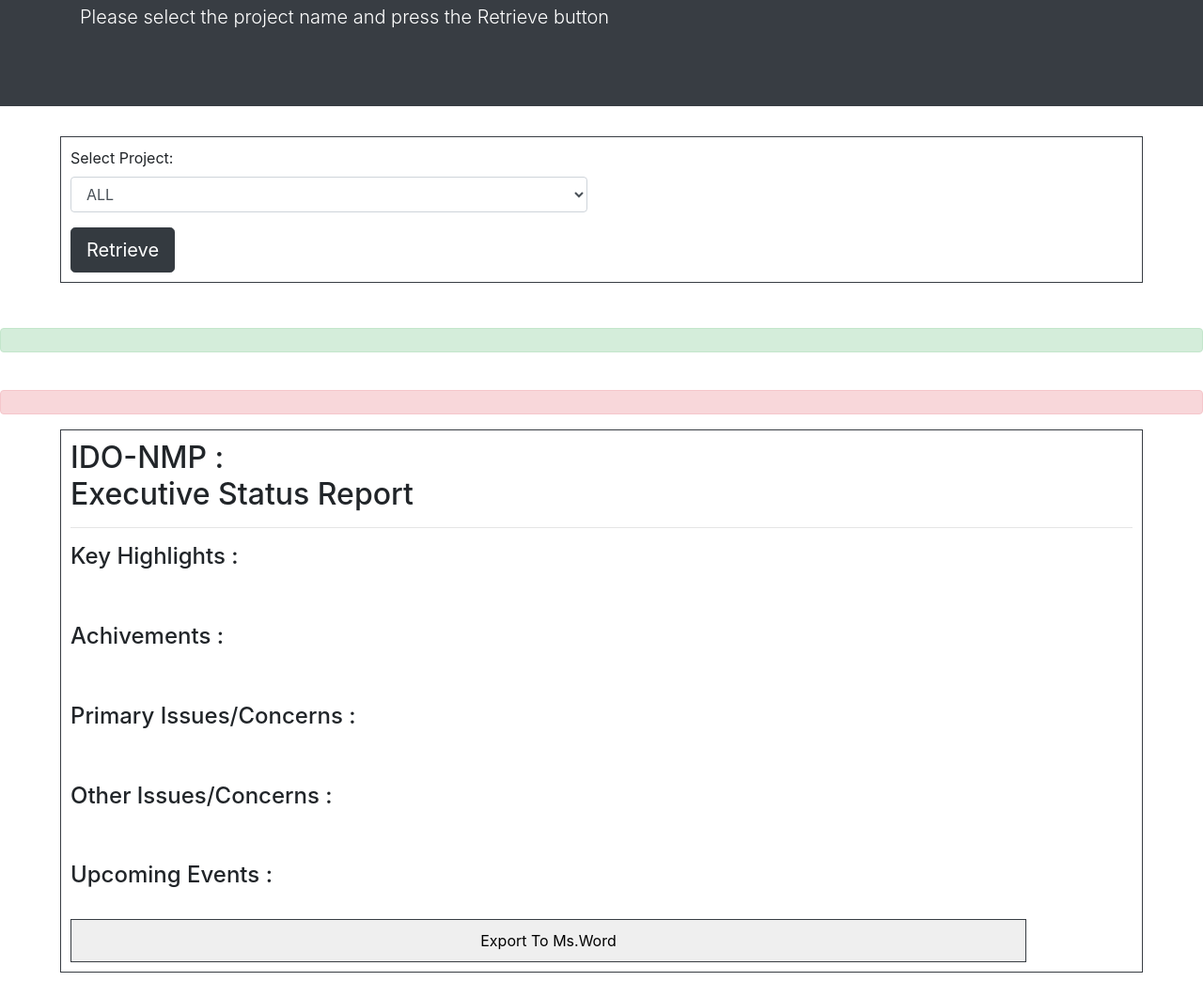
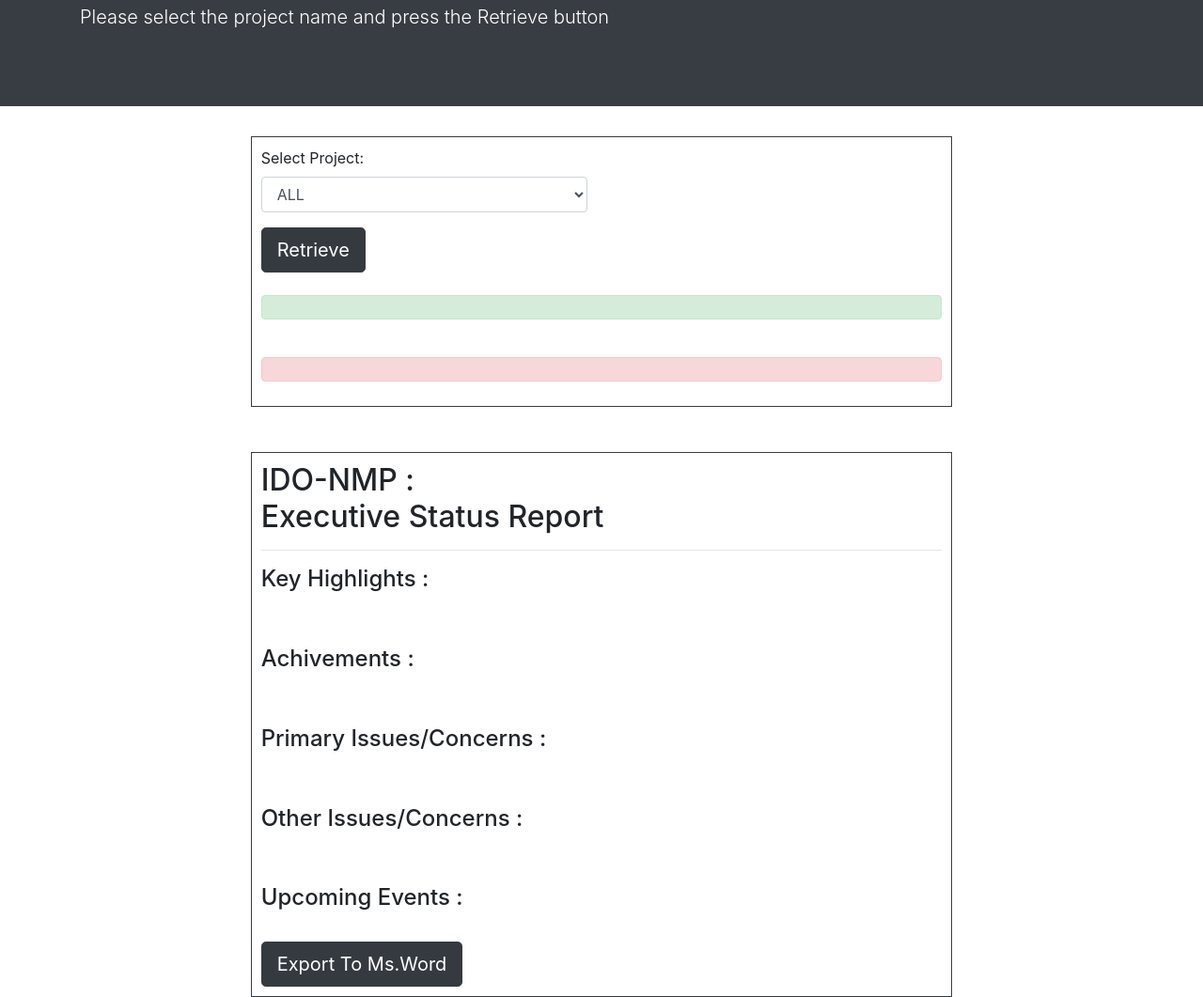
Before and after one commit to Stormrag3/IDONMP, a plain HTML site: page admin_2.html in a window 1280 px wide. Shown: the part 283-1344 px from the top of the page at 94% size. Before the commit the page ends 1318 px from the top, so only its background shows below. Drawn offline with nearby package versions, Linux system fonts and the light colour scheme.

Commit message:
V2 updated

```diff
--- a/admin_2.html
+++ b/admin_2.html
@@ -40,7 +40,6 @@
 
             <nav class="navbar navbar-expand-lg navbar-light bg-dark clearfix">
 
-                <a class="navbar-brand" id="navigator" href="#">(A2)</a>
 
                 <a class="navbar-brand" id="navigator" href="index.html">(B)</a>
 
@@ -70,7 +69,7 @@
 
           </div>
 
-              <form class="center" action="#">
+              <form class="center col-sm-7" action="#">
 
                     <div class="row">
 
@@ -117,20 +116,21 @@
                       </div>
 
                     </div>
-
-                  </form>
-
-                  <br><br>
-
-                  <div id="successbar" class="alert alert-success barstyle" role="alert"></div>
+                    <br>
+                    <div id="successbar" class="alert alert-success barstyle" role="alert"></div>
 
                     <br>
 
                 <div id="failbar" class="alert alert-danger barstyle" role="alert"></div>
 
                 </div>
+                  </form>
 
-                  <div class="center" id="admindata" style="align-content: center">
+                  <br><br>
+
+
+
+                  <div class="center col-sm-7" id="admindata" style="align-content: center">
 
                       <h2>
 
@@ -194,7 +194,7 @@
 
 
 
-                      <button id="exportMS" onclick="Export2Doc()" class="center">Export To Ms.Word</button>
+                      <button id="exportMS" onclick="Export2Doc()" class="btn btn-dark btn-lg">Export To Ms.Word</button>
 
                   </div>
 
```
Also changed, not shown: admin.html (+1 -1 lines), index.html (+1 -0 lines).
